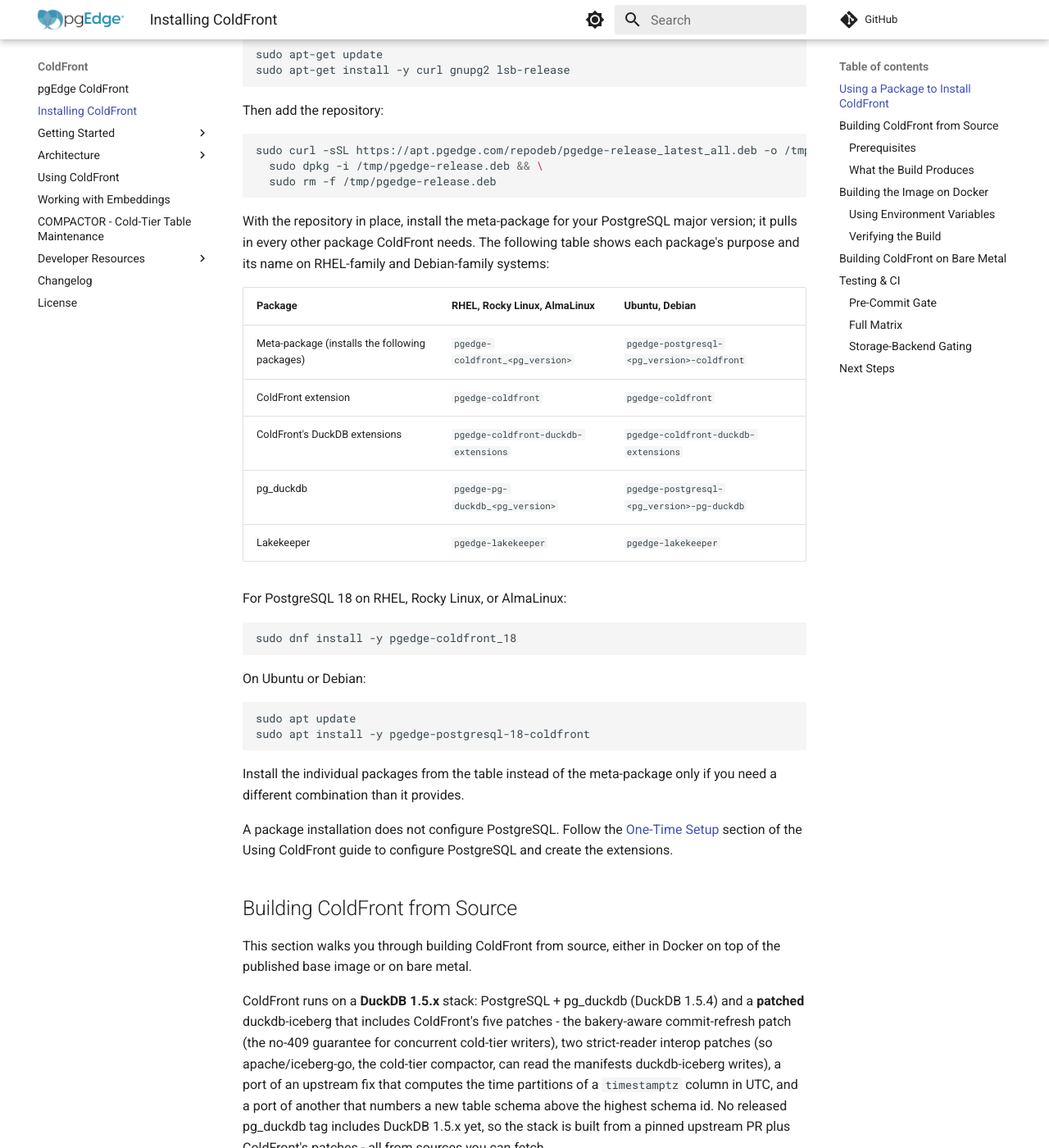
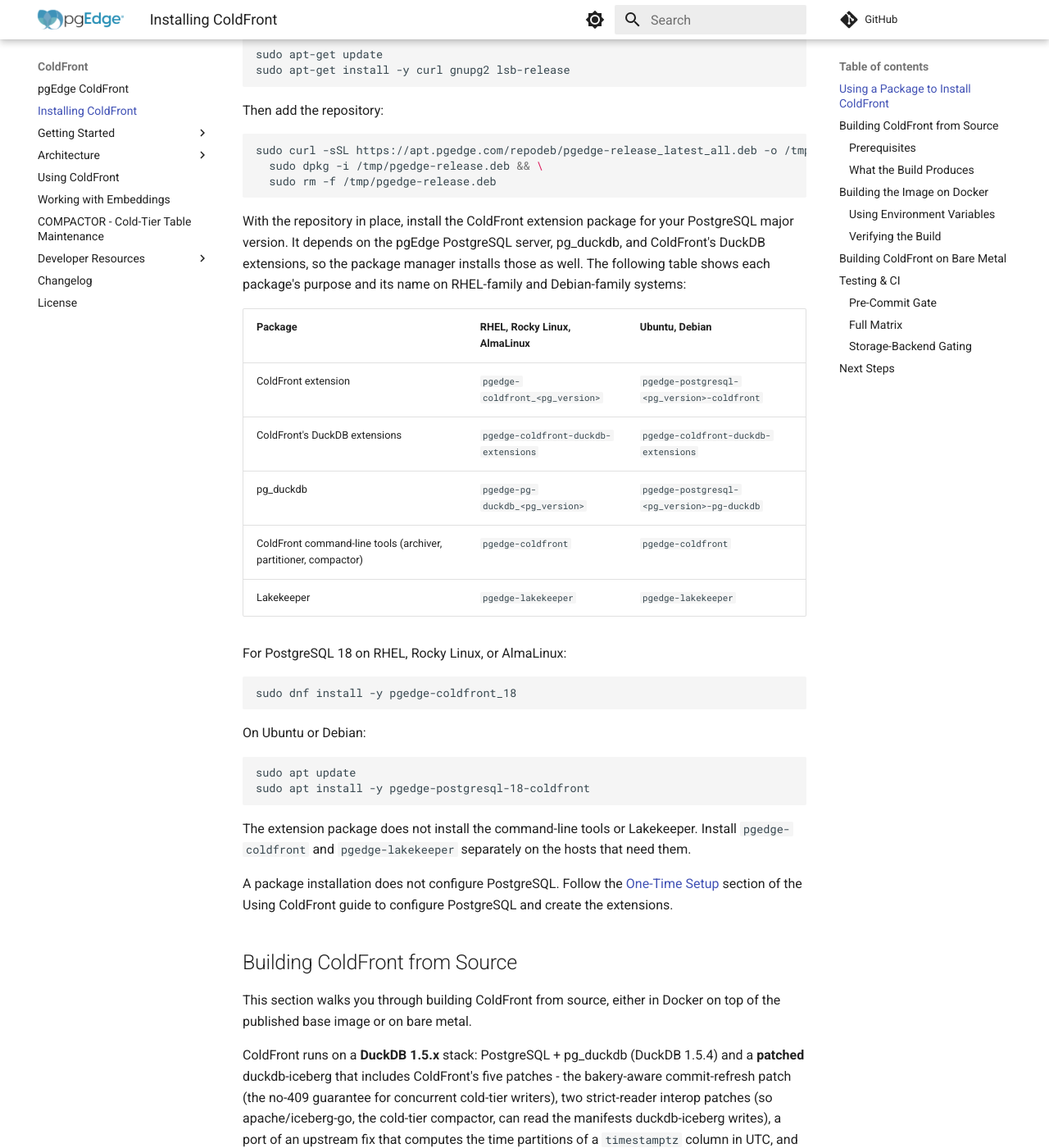
Before and after one commit to pgEdge/coldfront, an MkDocs documentation site: the page built from docs/installation.md, in a window 1280 px wide and 1400 px high, scrolled down 819 px. Shown: the whole window at 82% size. Built offline with MkDocs 1.6.1 and Material for MkDocs 9.7.7, drawn with Linux system fonts in a browser that asks for light colours; comment, search, counter and statistics services are not loaded.

Commit message:
docs: describe the ColdFront packages by their actual dependencies

````diff
--- a/docs/installation.md
+++ b/docs/installation.md
@@ -51,17 +51,18 @@ sudo curl -sSL https://apt.pgedge.com/repodeb/pgedge-release_latest_all.deb -o /
   sudo rm -f /tmp/pgedge-release.deb
 ```
 
-With the repository in place, install the meta-package for your PostgreSQL
-major version; it pulls in every other package ColdFront needs. The
-following table shows each package's purpose and its name on RHEL-family and
-Debian-family systems:
+With the repository in place, install the ColdFront extension package for
+your PostgreSQL major version. It depends on the pgEdge PostgreSQL server,
+pg_duckdb, and ColdFront's DuckDB extensions, so the package manager installs
+those as well. The following table shows each package's purpose and its name
+on RHEL-family and Debian-family systems:
 
 | Package | RHEL, Rocky Linux, AlmaLinux | Ubuntu, Debian |
 |---|---|---|
-| Meta-package (installs the following packages) | `pgedge-coldfront_<pg_version>` | `pgedge-postgresql-<pg_version>-coldfront` |
-| ColdFront extension | `pgedge-coldfront` | `pgedge-coldfront` |
+| ColdFront extension | `pgedge-coldfront_<pg_version>` | `pgedge-postgresql-<pg_version>-coldfront` |
 | ColdFront's DuckDB extensions | `pgedge-coldfront-duckdb-extensions` | `pgedge-coldfront-duckdb-extensions` |
 | pg_duckdb | `pgedge-pg-duckdb_<pg_version>` | `pgedge-postgresql-<pg_version>-pg-duckdb` |
+| ColdFront command-line tools (archiver, partitioner, compactor) | `pgedge-coldfront` | `pgedge-coldfront` |
 | Lakekeeper | `pgedge-lakekeeper` | `pgedge-lakekeeper` |
 
 For PostgreSQL 18 on RHEL, Rocky Linux, or AlmaLinux:
@@ -77,8 +78,9 @@ sudo apt update
 sudo apt install -y pgedge-postgresql-18-coldfront
 ```
 
-Install the individual packages from the table instead of the meta-package
-only if you need a different combination than it provides.
+The extension package does not install the command-line tools or Lakekeeper.
+Install `pgedge-coldfront` and `pgedge-lakekeeper` separately on the hosts
+that need them.
 
 A package installation does not configure PostgreSQL. Follow the
 [One-Time Setup](usage.md#one-time-setup) section of the Using ColdFront guide
````
